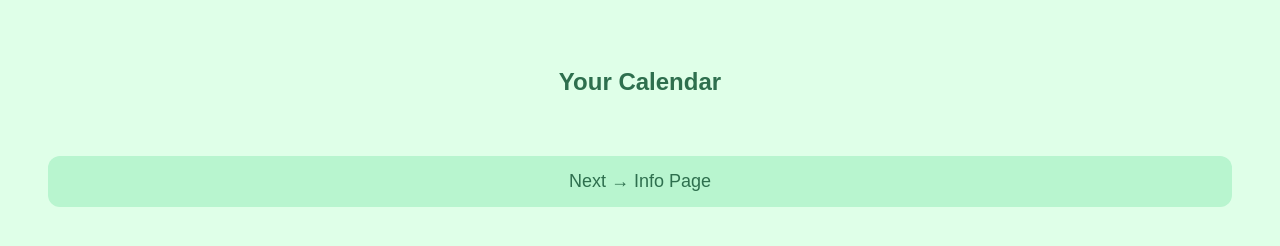
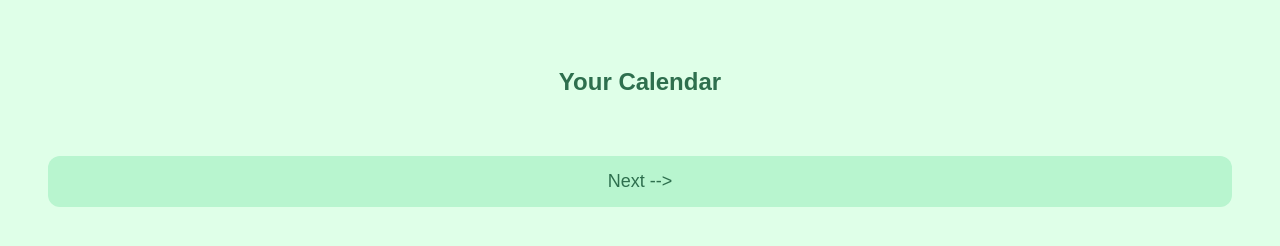
Before and after one commit to Caffeinetor/Caffeinetor, a plain HTML site: page calendar.html in a window 1280 px wide. Drawn offline with Linux system fonts and the light colour scheme.

Commit message:
calendar.html

```diff
--- a/calendar.html
+++ b/calendar.html
@@ -54,7 +54,10 @@
 
     <div class="calendar" id="cal"></div>
 
-    <button onclick="location.href='/info_page'">Next → Info Page</button>
+    <a href="info_page.html">
+    <button type="button">Next --></button>
+</a>
+
 
     <script>
         let entries = JSON.parse(localStorage.getItem("entries")) || [];
```
